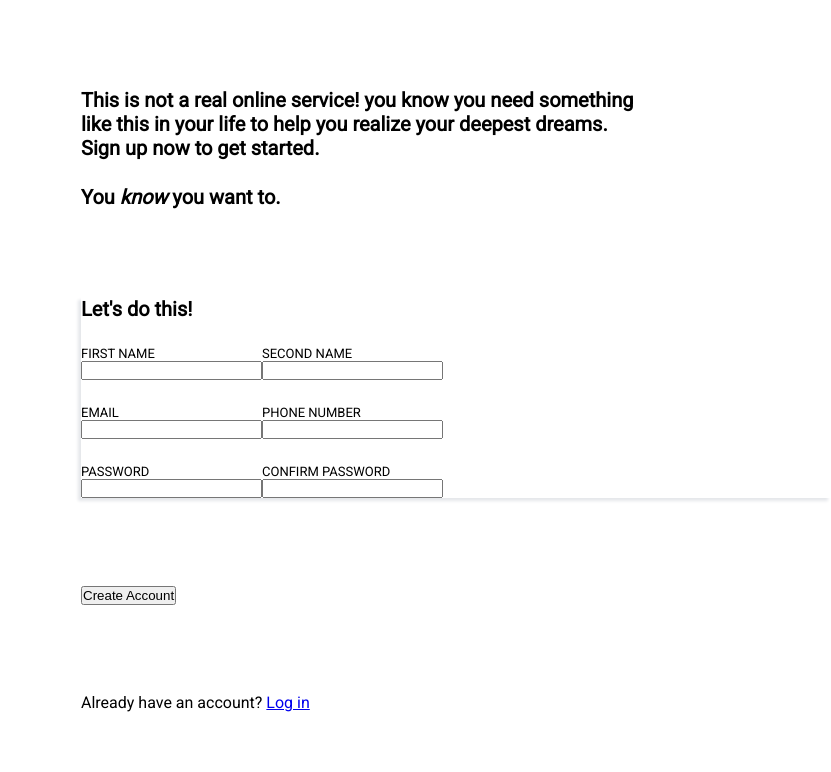
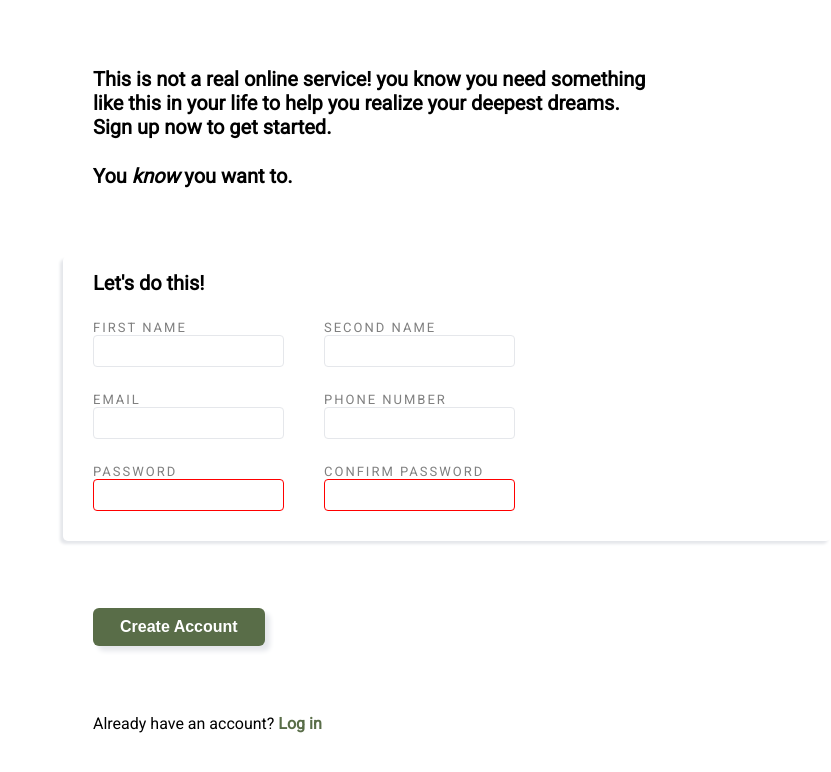
Before and after one commit to Vardhanb07/sign-up-form, a plain HTML site: page index.html in a window 1280 px wide. Shown: the whole page, without its empty margins (449-1280 px from the left). Drawn offline with Linux system fonts and the light colour scheme.

Commit message:
Style form and button

```diff
--- a/styles.css
+++ b/styles.css
@@ -12,7 +12,6 @@
 }
 .form-elements{
     flex : 3 0 0;
-    padding-left : 30px;
     display: flex;
     flex-direction: column;
     justify-content: space-evenly;
@@ -26,16 +25,22 @@
     width : 75%;
     gap: 25px;
     font-family: "Roboto";
+    padding-left: 30px;
 }
 form > div{
+    padding-left: 30px;
     display: flex;
     flex-direction: column;
     gap : 25px;
     box-shadow: -3px 3px 3px #e5e7eb;
+    padding-top : 15px;
+    padding-bottom: 30px;
+    border-radius: 5px;
 }
 .name, .info, .password {
     display: flex;
     flex-direction: row;
+    gap: 40px;
 }
 .name > p, .info > p, .password > p{
     display: flex;
@@ -47,4 +52,47 @@ form > div{
 }
 .form-text{
     font-size: small;
+    letter-spacing: 2px;
+    color: grey;
 }
+.login{
+    padding-left: 30px;
+}
+.login > a {
+    text-decoration: none;
+    color : #596d48;
+    font-weight: 900;
+}
+.button{
+    padding-left: 30px;
+}
+.button > button {
+    font-weight: 900;
+    padding : 10px 27px 10px 27px;
+    font-size: 16px;
+    border : 0;
+    background-color: #596d48;
+    color : white;
+    border-radius: 6px;
+    box-shadow: 5px 5px 5px #e5e7eb;
+    cursor: pointer;
+}
+button:hover{
+    color : #596d48;
+    background-color: #fff;
+}
+#first-name, #second-name, #email, #phone-number, #password, #confirm-password {
+    border-color: #e5e7eb;
+    border-style: groove;
+    border-width: 1px;
+    height: 30px;
+    border-radius: 4px;
+    padding-left : 12px;
+}
+#first-name:focus, #second-name:focus, #email:focus, #phone-number:focus, #password:focus, #confirm-password:focus{
+    outline: none;
+    border: 1px groove blue;
+}
+#email:invalid, #phone-number:invalid, #password:invalid, #confirm-password:invalid{
+    border: 1px groove red;
+}
```
